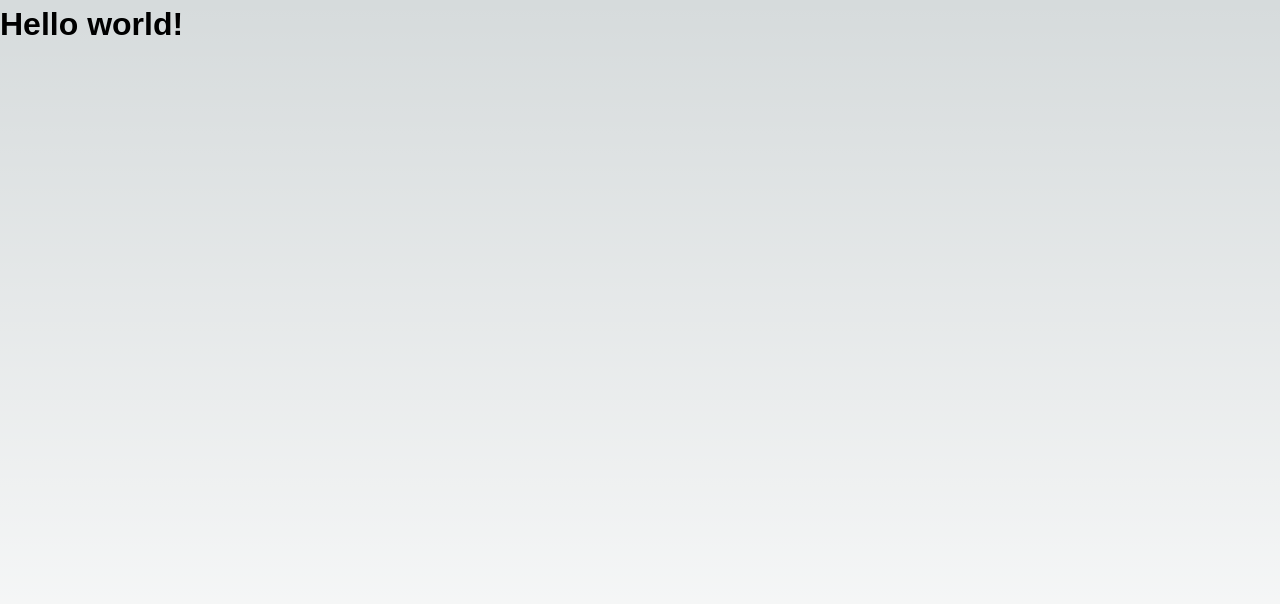
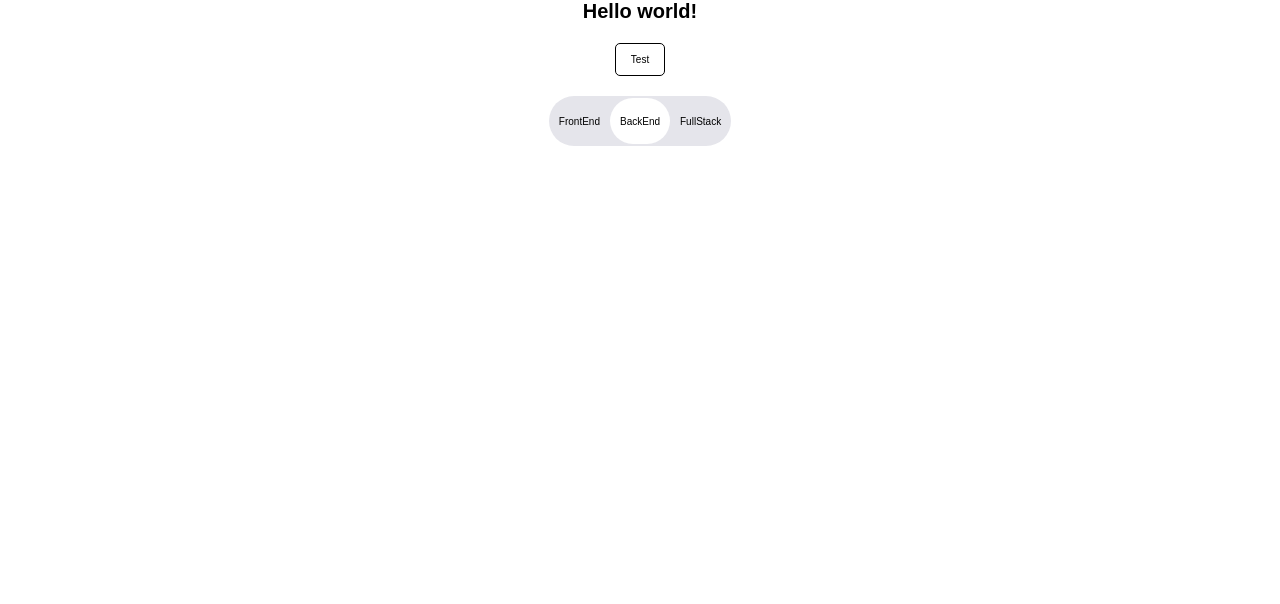
Before and after one commit to xkochevnikx/custom-checkbox, a React (Vite) app: page / in a window 1280 px wide. Shown: the top 604 px of the page. Built offline with nearby package versions, Linux system fonts and the light colour scheme.

Commit message:
fix commit

```diff
--- a/src/App.tsx
+++ b/src/App.tsx
@@ -1,3 +1,15 @@
+import { useRef } from 'react';
+import { TextSwitch } from './TextSwitcher/TextSwitcher';
+import { MyButton, ThemeButton } from './MyButton/MyButton';
+import { classNames } from './helpers/classnames';
+
 export function App() {
-    return <h1>Hello world!</h1>;
+    let textRef = useRef();
+    return (
+        <div className={classNames('container', {}, [])}>
+            <h1>Hello world!</h1>
+            <MyButton theme={ThemeButton.OUTLINE}>Test</MyButton>
+            <TextSwitch />
+        </div>
+    );
 }
--- /dev/null
+++ b/src/MyButton/MyButton.module.css
@@ -0,0 +1,47 @@
+.MyButton {
+    cursor: pointer;
+    padding: 10px 15px;
+    color: var(--primary-color);
+    border-radius: 5px;
+
+    &:hover {
+        opacity: 0.7;
+        fill-opacity: 0.8;
+        stroke-opacity: 0.8;
+    }
+}
+
+.clear {
+    padding: 0;
+    border: none;
+    background: none;
+    outline: none;
+}
+
+.outline {
+    border: 1px solid var(--primary-color);
+    color: var(--primary-color);
+    background: none;
+}
+
+.background {
+    background-color: var(--bg-color);
+    color: var(--primary-color);
+    border: none;
+}
+
+.size_m {
+    font: var(--font-m);
+}
+
+.size_l {
+    font: var(--font-l);
+}
+
+.disabled {
+    opacity: 0.5;
+}
+
+.fullWidth {
+    width: 100%;
+}
--- /dev/null
+++ b/src/MyButton/MyButton.tsx
@@ -0,0 +1,54 @@
+import { ButtonHTMLAttributes, ReactNode } from 'react';
+import cls from './MyButton.module.css';
+import { Mode, classNames } from '../helpers/classnames';
+
+export enum ThemeButton {
+    CLEAR = 'clear',
+    OUTLINE = 'outline',
+    BACKGROUND = 'background',
+}
+
+export enum ButtonSize {
+    M = 'size_m',
+    L = 'size_l',
+}
+
+interface IButtonProps extends ButtonHTMLAttributes<HTMLButtonElement> {
+    className?: string;
+    theme?: ThemeButton;
+    square?: boolean;
+    size?: ButtonSize;
+    disabled?: boolean;
+    children?: ReactNode;
+    fullWidth?: boolean;
+}
+
+export const MyButton = (props: IButtonProps) => {
+    const {
+        className,
+        size = ButtonSize.M,
+        children,
+        theme = ThemeButton.OUTLINE,
+        disabled,
+        fullWidth,
+        ...otherProps
+    } = props;
+
+    const mods: Mode = {
+        [cls[theme]]: true,
+        [cls[size]]: true,
+        [cls.disabled]: disabled,
+        [cls.fullWidth]: fullWidth,
+    };
+
+    return (
+        <button
+            disabled={disabled}
+            type="button"
+            {...otherProps}
+            className={classNames(cls.MyButton, mods, [className])}
+        >
+            {children}
+        </button>
+    );
+};
--- a/src/TextSwitcher/TextSwitcher.module.css
+++ b/src/TextSwitcher/TextSwitcher.module.css
@@ -1,52 +1,42 @@
+input[type='radio'] {
+    display: none;
+}
+
 .switch {
     position: relative;
-    display: inline-block;
-    width: 300px;
-    height: 50px;
-
-    & input {
-        display: none;
-    }
+    height: 5rem;
+    display: flex;
+    justify-content: space-around;
+    border-radius: var(--border-radius);
+    align-items: center;
+    background: #e5e5eb;
 }
 
-.slider {
-    position: absolute;
-    top: 0;
-    right: 0;
-    bottom: 0;
-    left: 0;
-    display: flex;
-    justify-content: space-around;
-    padding-top: 14px;
-    color: var(--system-color);
+.switch label {
+    padding: 1rem;
+    z-index: 1;
     cursor: pointer;
-    background-color: var(--system-color-grey);
-    transition: 0.4s;
-    background-color: rgb(1 65 255 / 30%);
-    &::before {
-        position: absolute;
-        bottom: 4px;
-        left: 5px;
-        width: 129px;
-        height: 42px;
-        padding: 9px;
-        color: var(--primary-color);
-        text-align: center;
-        content: attr(data-value);
-        background-color: #fff;
-        transition: 0.4s;
-    }
 }
 
-.input:checked + .slider::before {
-    content: attr(placeholder);
-    transform: translateX(160px);
+.switch::before {
+    content: '';
+    position: absolute;
+    top: 0.2rem;
+    bottom: 0.2rem;
+    width: 33%;
+    transition: 0.5s left ease;
+    border-radius: var(--border-radius);
+    background: var(--bg-checkbox-before);
 }
 
-.slider.round {
-    border-radius: 34px;
+.switch:has(.switchFirst:checked)::before {
+    left: 0.2rem;
+}
 
-    &::before {
-        border-radius: 34px;
-    }
+.switch:has(.switchSecond:checked)::before {
+    left: 33%;
 }
+
+.switch:has(.switchThird:checked)::before {
+    left: 66%;
+}
--- a/src/TextSwitcher/TextSwitcher.tsx
+++ b/src/TextSwitcher/TextSwitcher.tsx
@@ -1,15 +1,7 @@
-import './textswitch.css';
-import {
-    HTMLAttributes,
-    forwardRef,
-    useEffect,
-    useImperativeHandle,
-    useRef,
-    useState,
-} from 'react';
-import classnames from 'classnames';
+import cls from './TextSwitcher.module.css';
+import { InputHTMLAttributes, useRef, useState } from 'react';
 
-export interface TextSwitchProps extends HTMLAttributes<HTMLButtonElement> {
+export interface TextSwitchProps extends InputHTMLAttributes<HTMLInputElement> {
     label1?: string;
     label2?: string;
     key1?: string;
@@ -17,68 +9,39 @@ export interface TextSwitchProps extends HTMLAttributes<HTMLButtonElement> {
     initialState?: boolean;
 }
 
-const TextSwitch = forwardRef((props: TextSwitchProps, ref) => {
+export const TextSwitch = (props: TextSwitchProps) => {
     //
     const { label1, label2, key1, key2, initialState = false } = props;
 
     let [checked, setChecked] = useState(initialState);
 
-    let sw = classnames({
-        switch: true,
-    });
-
-    let inp = classnames({
-        input: true,
-        'input:checked': true,
-        'input:focus': true,
-    });
-
-    let slider = classnames({
-        slider: true,
-        round: true,
-    });
-
     let myRef = useRef<HTMLInputElement | null>(null);
 
-    useEffect(() => {
-        if (myRef.current) {
-            myRef.current.onclick = (e) => {
-                setChecked((e.target as HTMLInputElement).checked);
-            };
-        }
-    }, [myRef]);
+    return (
+        <div className={cls.switch}>
+            <input
+                type="radio"
+                id="switchFirst"
+                name="radio"
+                className={cls.switchFirst}
+            />
+            <label htmlFor="switchFirst">FrontEnd</label>
 
-    useImperativeHandle(
-        ref,
-        () => ({
-            value: () => (myRef.current?.checked ? label2 : label1),
-            onChange: (lambda: () => void) =>
-                (myRef.current!.onchange = lambda),
-            key: () => (myRef.current?.checked ? key2 : key1),
-        }),
-        [myRef, key1, key2, label1, label2]
+            <input
+                type="radio"
+                id="switchSecond"
+                name="radio"
+                className={cls.switchSecond}
+            />
+            <label htmlFor="switchSecond">BackEnd</label>
+
+            <input
+                type="radio"
+                id="switchThird"
+                name="radio"
+                className={cls.switchThird}
+            />
+            <label htmlFor="switchThird">FullStack</label>
+        </div>
     );
-
-    return (
-        <label className={sw}>
-            <input
-                className={inp}
-                checked={checked}
-                type="checkbox"
-                ref={myRef}
-            />
-            <span
-                className={slider}
-                placeholder={label2 || 'Buy'}
-                data-value={label1 || 'Sell'}
-            >
-                <div>{label1 || 'Sell'}</div>
-                <div>{label2 || 'Buy'}</div>
-            </span>
-        </label>
-    );
-});
-
-TextSwitch.displayName = 'TextSwitch';
-
-export default TextSwitch;
+};
--- /dev/null
+++ b/src/helpers/classnames.ts
@@ -0,0 +1,15 @@
+export type Mode = Record<string, boolean | string | undefined>;
+
+export function classNames(
+    cls: string,
+    mods: Mode = {},
+    additional: Array<string | undefined> = []
+): string {
+    return [
+        cls,
+        ...additional.filter(Boolean),
+        ...Object.entries(mods)
+            .filter(([className, value]) => Boolean(value))
+            .map(([className, value]) => className),
+    ].join(' ');
+}
--- a/src/styles/index.css
+++ b/src/styles/index.css
@@ -7,30 +7,18 @@
     margin: 0;
 }
 
-html,
 body {
-    max-width: 100vw;
-    overflow-x: hidden;
     font-family: Arial, Helvetica, sans-serif;
 }
 
-body {
-    color: rgb(var(--foreground-rgb));
-    background: linear-gradient(
-            to bottom,
-            transparent,
-            rgb(var(--background-end-rgb))
-        )
-        rgb(var(--background-start-rgb));
+html {
+    font-size: 10px;
 }
 
-a {
-    color: inherit;
-    text-decoration: none;
+.container {
+    display: flex;
+    flex-direction: column;
+    align-items: center;
+    justify-content: center;
+    gap: 2rem;
 }
-
-@media (prefers-color-scheme: dark) {
-    html {
-        color-scheme: dark;
-    }
-}
--- a/src/styles/reset.css
+++ b/src/styles/reset.css
@@ -5,39 +5,5 @@
 }
 * {
     margin: 0;
+    padding: 0;
 }
-html,
-body {
-    height: 100%;
-}
-body {
-    line-height: 1.5;
-    -webkit-font-smoothing: antialiased;
-}
-img,
-picture,
-video,
-canvas,
-svg {
-    display: block;
-    max-width: 100%;
-}
-input,
-button,
-textarea,
-select {
-    font: inherit;
-}
-p,
-h1,
-h2,
-h3,
-h4,
-h5,
-h6 {
-    overflow-wrap: break-word;
-}
-#root,
-#__next {
-    isolation: isolate;
-}
--- a/src/styles/variables.css
+++ b/src/styles/variables.css
@@ -1,77 +1,6 @@
 :root {
-    --max-width: 1100px;
-    --border-radius: 12px;
-    --font-mono: ui-monospace, Menlo, Monaco, 'Cascadia Mono', 'Segoe UI Mono',
-        'Roboto Mono', 'Oxygen Mono', 'Ubuntu Monospace', 'Source Code Pro',
-        'Fira Mono', 'Droid Sans Mono', 'Courier New', monospace;
-
-    --foreground-rgb: 0, 0, 0;
-    --background-start-rgb: 214, 219, 220;
-    --background-end-rgb: 255, 255, 255;
-
-    --primary-glow: conic-gradient(
-        from 180deg at 50% 50%,
-        #16abff33 0deg,
-        #0885ff33 55deg,
-        #54d6ff33 120deg,
-        #0071ff33 160deg,
-        transparent 360deg
-    );
-    --secondary-glow: radial-gradient(
-        rgba(255, 255, 255, 1),
-        rgba(255, 255, 255, 0)
-    );
-
-    --tile-start-rgb: 239, 245, 249;
-    --tile-end-rgb: 228, 232, 233;
-    --tile-border: conic-gradient(
-        #00000080,
-        #00000040,
-        #00000030,
-        #00000020,
-        #00000010,
-        #00000010,
-        #00000080
-    );
-
-    --callout-rgb: 238, 240, 241;
-    --callout-border-rgb: 172, 175, 176;
-    --card-rgb: 180, 185, 188;
-    --card-border-rgb: 131, 134, 135;
+    --border-radius: 5rem;
+    --primary-color: black;
+    --bg-checkbox: rgb(1 65 255 / 30%);
+    --bg-checkbox-before: white;
 }
-
-@media (prefers-color-scheme: dark) {
-    :root {
-        --foreground-rgb: 255, 255, 255;
-        --background-start-rgb: 0, 0, 0;
-        --background-end-rgb: 0, 0, 0;
-
-        --primary-glow: radial-gradient(
-            rgba(1, 65, 255, 0.4),
-            rgba(1, 65, 255, 0)
-        );
-        --secondary-glow: linear-gradient(
-            to bottom right,
-            rgba(1, 65, 255, 0),
-            rgba(1, 65, 255, 0),
-            rgba(1, 65, 255, 0.3)
-        );
-
-        --tile-start-rgb: 2, 13, 46;
-        --tile-end-rgb: 2, 5, 19;
-        --tile-border: conic-gradient(
-            #ffffff80,
-            #ffffff40,
-            #ffffff30,
-            #ffffff20,
-            #ffffff10,
-            #ffffff10,
-            #ffffff80
-        );
-
-        --callout-rgb: 20, 20, 20;
-        --callout-border-rgb: 108, 108, 108;
-        --card-rgb: 100, 100, 100;
-        --card-border-rgb: 200, 200, 200;
-    }
-}
```
Also changed, not shown: global.d.ts (added, +7 -0 lines), 1 other file (tests, documents, lock files or other folders).
